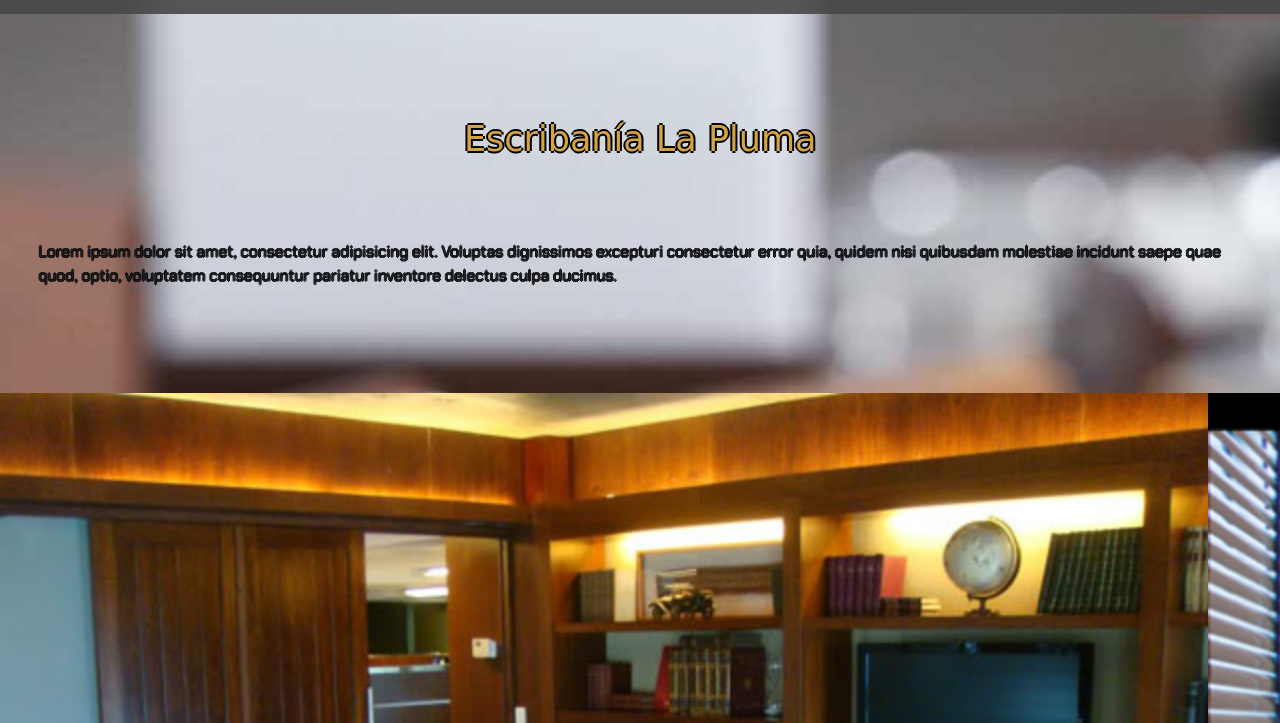
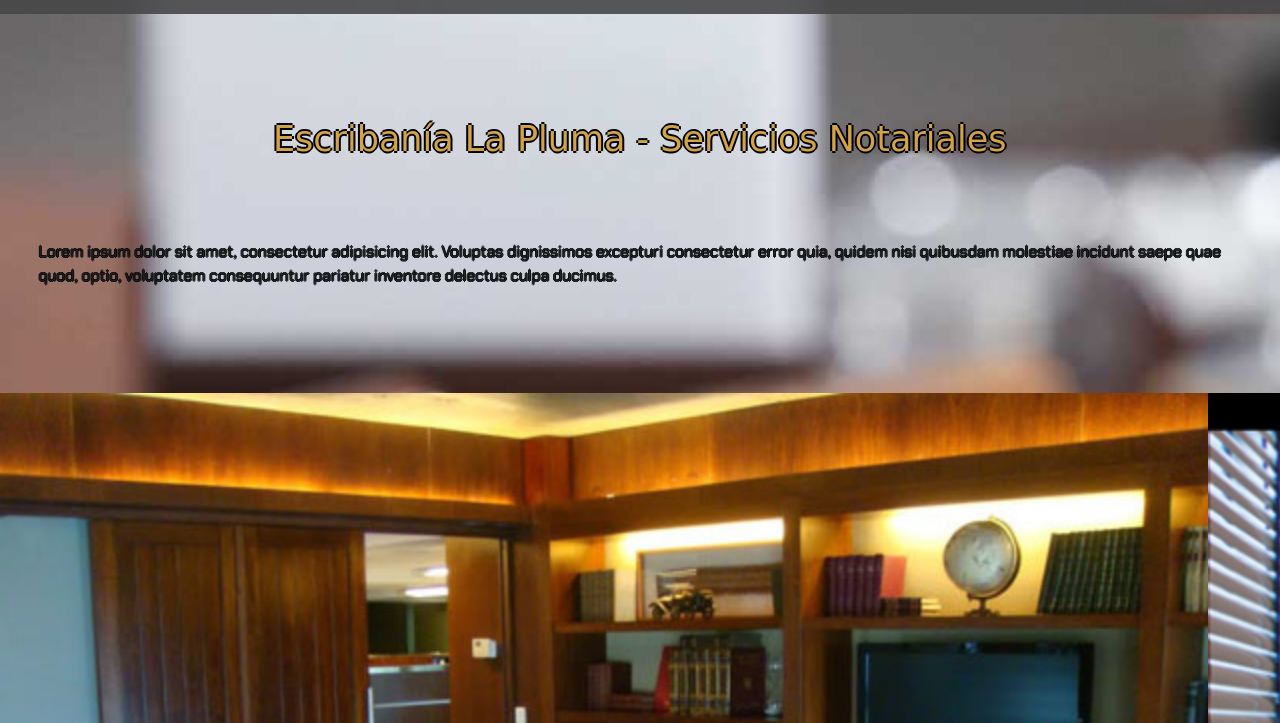
Before and after one commit to juaniwilliams/proyecto-final, a website: page index.html in a window 1280 px wide. Shown: the part 77-800 px from the top of the page. Drawn offline with nearby package versions, Linux system fonts and the light colour scheme.

Commit message:
Modificación del h1 del index

```diff
--- a/index.html
+++ b/index.html
@@ -65,7 +65,7 @@
 
         <div class="title">
 
-            <h1>Escribanía La Pluma</h1>
+            <h1>Escribanía La Pluma - Servicios Notariales</h1>
 
         </div>
 
```
